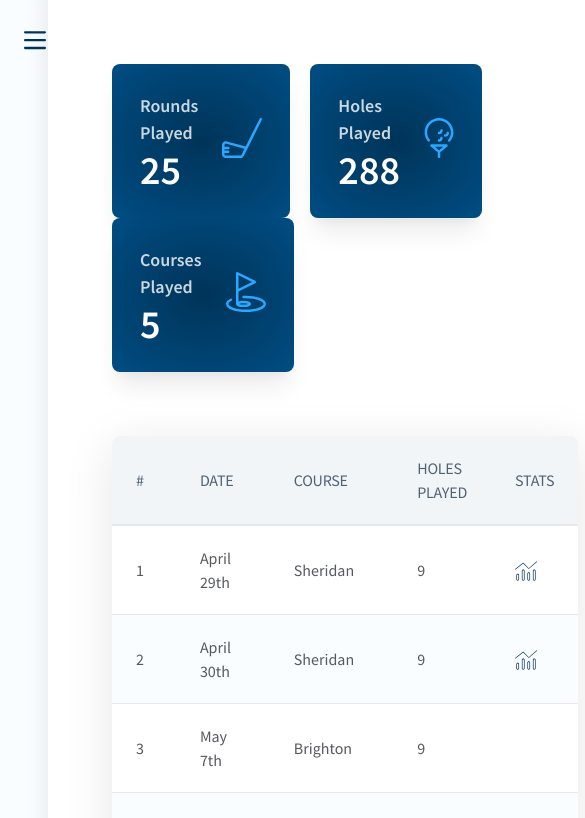
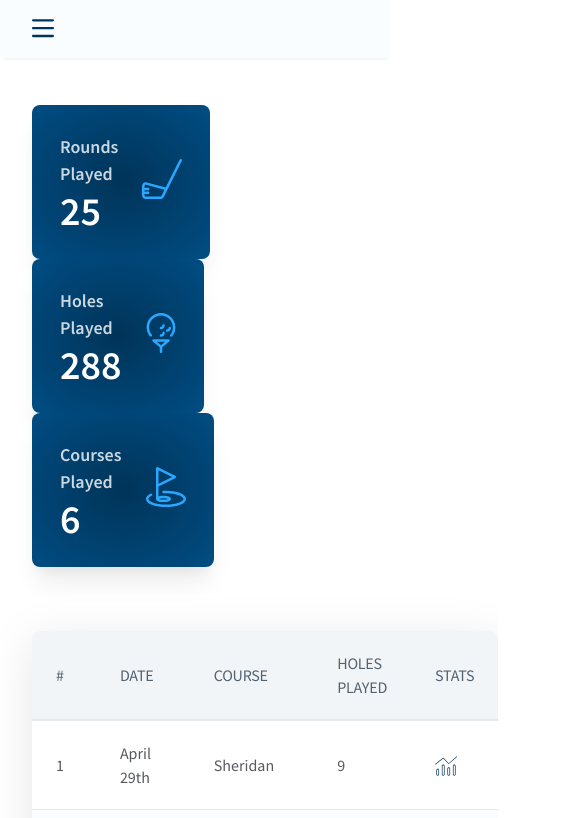
Before and after one commit to dkersten/golf-scorecard-v1, a React (Create React App) app: page /rounds in a window 390 px wide. Shown: the top 818 px of the page, 585 px wide, since content can reach past the window. Built offline with nearby package versions, Linux system fonts and the light colour scheme.

Commit message:
finished nav responsiveness

```diff
--- a/src/Layout.js
+++ b/src/Layout.js
@@ -6,12 +6,12 @@ import './styling/components/Layout.scss'
 
 const Layout = ({children}) => {
     return(
-        <>
+        <div className='app-wrapper'>
             <Nav />
             <main>
                 { children }
             </main>
-        </>
+        </div>
     )
 }
 
--- a/src/Pages/Rounds.js
+++ b/src/Pages/Rounds.js
@@ -31,7 +31,7 @@ const Rounds = () => {
                         <CardOverview
                             icon={<GolfHoleIcon />}
                             headline="Courses Played"
-                            data={5}
+                            data={6}
                         />
                     </ul>
                 </div>
--- a/src/styling/components/Layout.scss
+++ b/src/styling/components/Layout.scss
@@ -1,6 +1,7 @@
 @import '../config.scss';
 
 .App {
+    .app-wrapper {
         display: flex;
         min-height: 100vh;
 
@@ -18,10 +19,45 @@
                     padding: $s-md3 $s-md2;
                 }
             }
+
+            @media only screen and (max-width: 767px) {
+                &.menu-closed {
+                    width: 100%;
+                    max-width: 100%;
+                    padding: $s-sm4 $s-md4;
+                    height: calc(($s-sm4 * 2) + 26px);
+                }
+            }
         }
 
         main {
             flex: 1;
             padding: $s-lg3;
+
+            @media only screen and (max-width: 1120px) {
+                padding-left: calc($s-lg3 + (($s-md2 * 2) + 22px));
+            }
+
+            @media only screen and (max-width: 949px) {
+                padding: $s-lg1 $s-lg1 $s-lg1 calc($s-lg1 + (($s-md2 * 2) + 22px));
+            }
+
+            @media only screen and (max-width: 767px) {
+                padding: calc((($s-sm4 * 2) + $s-lg2) + 25px) $s-md4 $s-lg2 $s-md4;
             }
         }
+
+        @media only screen and (max-width: 767px) {
+            flex-direction: column;
+
+            nav {
+                box-shadow: 0 4px 4px -4px rgba(0,0,0,0.1);
+
+                &.menu-opened {
+                    width: 100%;
+                    max-width: 100%;
+                }
+            }
+        }
+    }
+}
--- a/src/styling/components/Nav.scss
+++ b/src/styling/components/Nav.scss
@@ -55,6 +55,7 @@ nav {
             z-index: 100;
             height: 100%;
             transition: all .3s ease-in-out;
+            min-width: 250px;
 
             .btn-open {
                 display: none;
@@ -72,10 +73,19 @@ nav {
         }
 
         &.menu-closed {
+            position: fixed;
+            z-index: 100;
+            height: 100vh;
+
             .btn-open {
                 display: block;
                 position: fixed;
                 left: $s-md2;
+
+                @media only screen and (max-width: 767px) {
+                    position: static;
+                    left: auto;
+                }
             }
 
             .btn-close {
@@ -89,7 +99,7 @@ nav {
 
         .menu-buttons {
             display: flex;
-            justify-content: flex-end;
+            justify-content: flex-start;
 
             .opened {
                 display: block;
```
Lines whose indentation alone changed are shown as unchanged.
